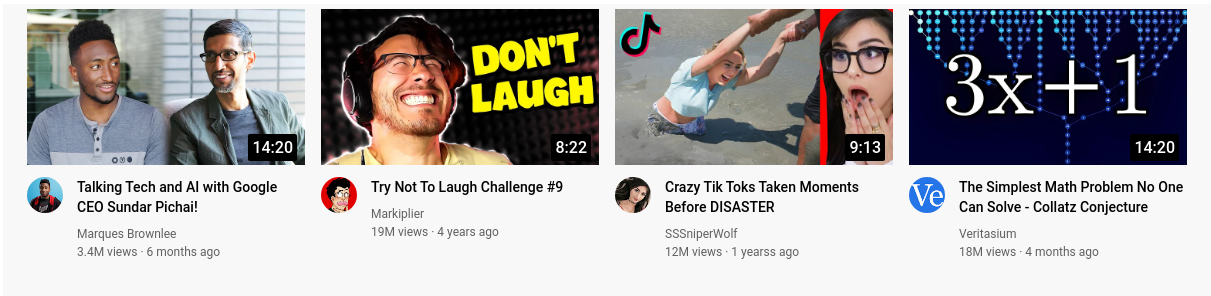
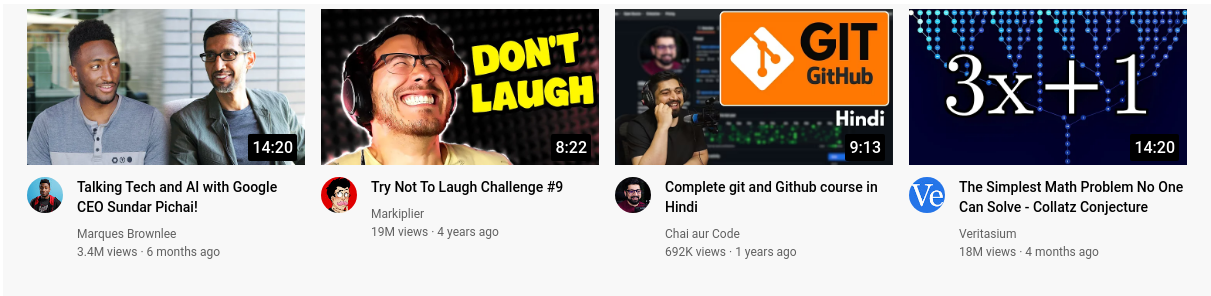
Before and after one commit to khan-210/YT-clone, a plain HTML site: page index.html in a window 1280 px wide. Shown: the part 51-347 px from the top of the page, 69-1280 px from the left. Drawn offline with Linux system fonts and the light colour scheme.

Commit message:
Updated index.html, removed thumbnail-3.webp, added new images

```diff
--- a/index.html
+++ b/index.html
@@ -160,25 +160,25 @@
         <div class="video-preview">
             <!-- horizontal layout -->
             <div class="thumbnail-row">
-                <img class="thumbnail" src="youtbe photo/thumbnail-3.webp" alt="">
+                <img class="thumbnail" src="youtbe photo/thumnail3.avif" alt="">
                 <div class="video-time">9:13</div>
             </div>
             <!-- horizontal layout -->
             <div class="video-info-grid">
                 <!-- vertical layout -->
                 <div class="channel-picture">
-                    <img class="profile-picture" src="channel photo/channel-3.jpeg" alt="">
+                    <img class="profile-picture" src="channel photo/profile3.jpg" alt="">
                 </div>
 
                 <div class="video-info">
                     <p class="video-title">
-                        Crazy Tik Toks Taken Moments Before DISASTER
+                        Complete git and Github course in Hindi
                     </p>
                     <p class="video-author">
-                        SSSniperWolf
+                        Chai aur Code
                     </p>
                     <p class="video-stats">
-                       12M views &#183; 1 yearss ago
+                       692K views &#183; 1 years ago
                     </p>
                 </div>
             </div>
```
Also changed, not shown: channel photo/profile3.jpg (added), youtbe photo/thumbnail-3.webp (deleted), youtbe photo/thumnail3.avif (added).
